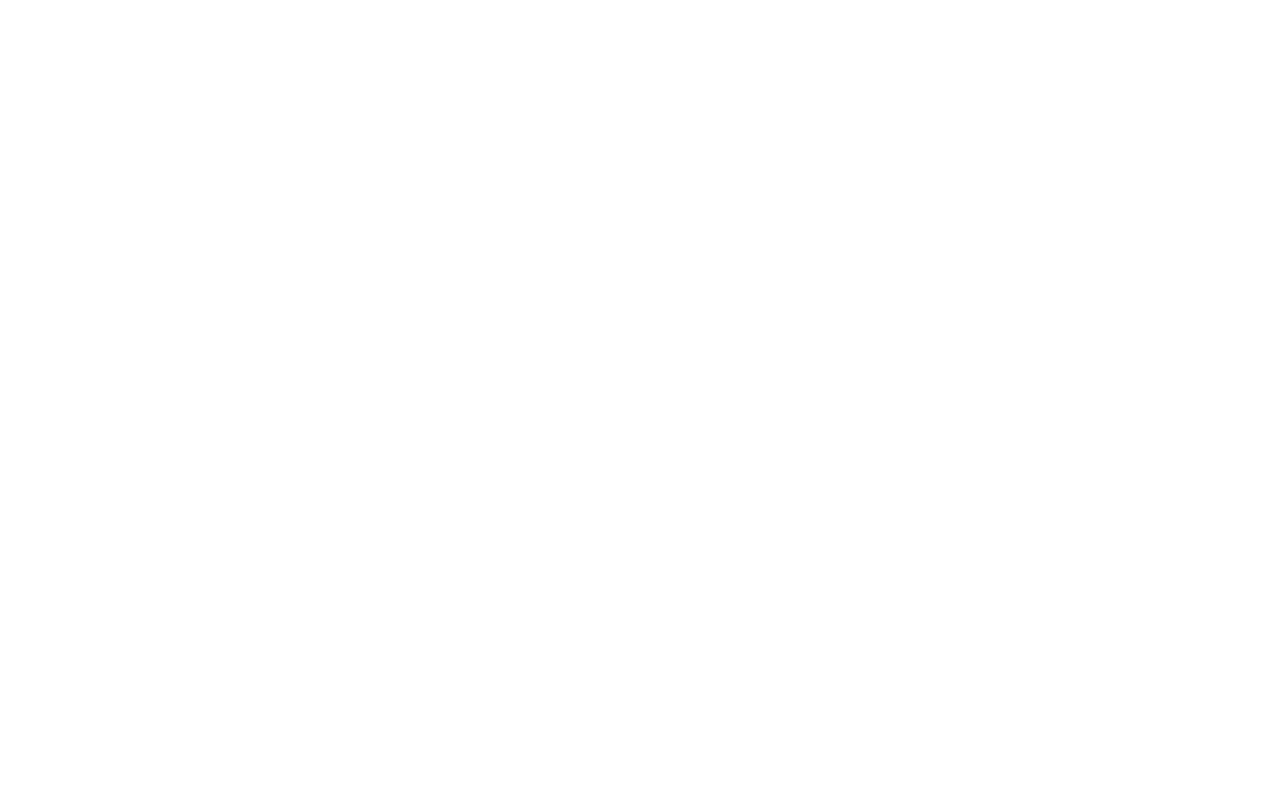
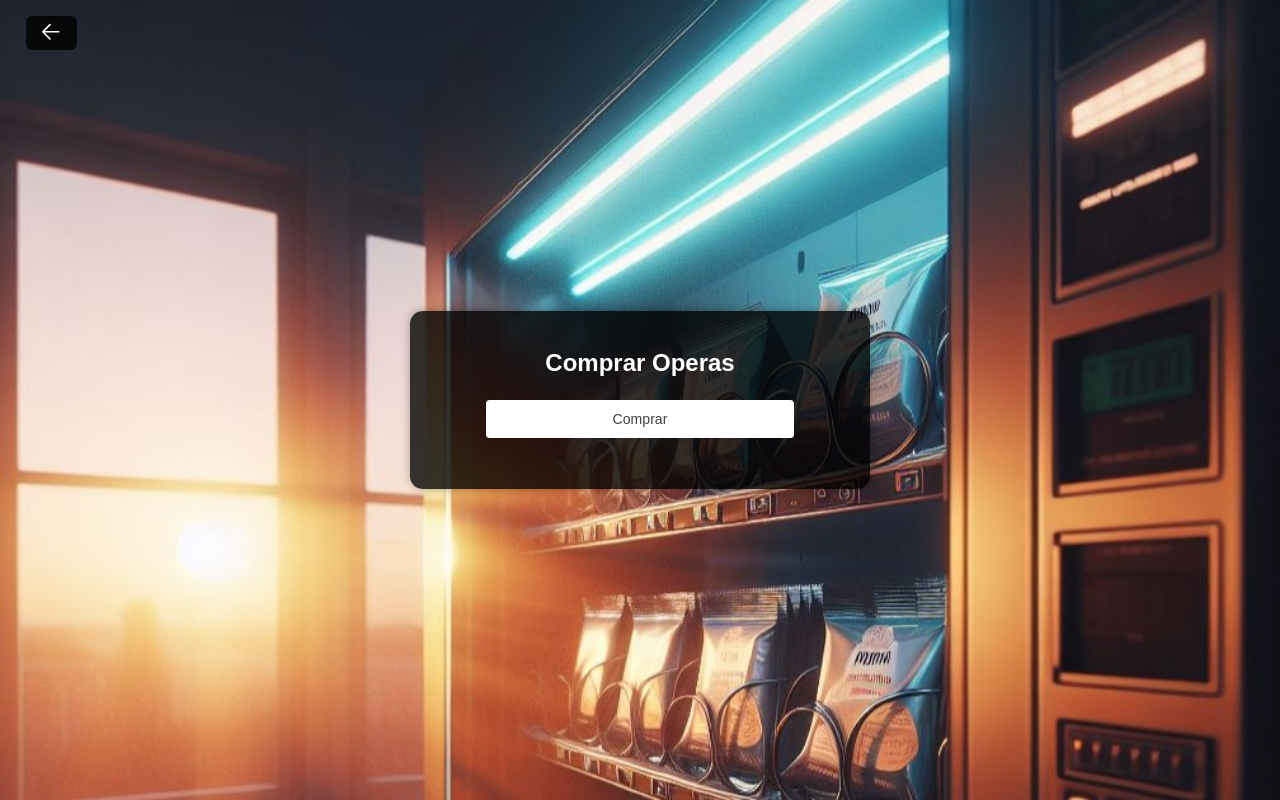
Before and after one commit to pedrojschmidt/expendedora-operas, a React (Create React App) app: page /home in a window 1280 px wide. Built offline with nearby package versions, Linux system fonts and the light colour scheme.

Commit message:
Ui imporovements

```diff
--- a/src/components/GoBackButton.js
+++ b/src/components/GoBackButton.js
@@ -1,7 +1,5 @@
 import {useNavigate} from "react-router-dom";
-import {BiLeftArrowAlt} from "react-icons/bi";
 import './GoBackButton.css'
-import {BsArrowLeft} from "react-icons/bs";
 import {HiArrowSmallLeft} from "react-icons/hi2";
 
 const GoBackButton = () => {
@@ -10,8 +8,6 @@
 
     return(
         <button className="go-back" onClick={() => navigate(-1)}>
-            {/*<BiLeftArrowAlt size={"3vw"}/>*/}
-            {/*<BsArrowLeft size={"3vw"}/>*/}
             <HiArrowSmallLeft size={"2vw"}/>
         </button>
     )
--- a/src/pages/admin/AdminLoginPage.css
+++ b/src/pages/admin/AdminLoginPage.css
@@ -6,6 +6,7 @@
     display: flex;
     align-items: center;
     justify-content: center;
+    font-family: 'Montserrat', sans-serif !important;
 }
 
 .admin-login {
@@ -36,19 +37,17 @@
     border-radius: 0.5vw;
 }
 
-/* Estilos para el botón de inicio de sesión */
-.admin-login button {
-    width: 66%;
-    background-color: #001241;
+.admin-login .contained {
+    width: 80%;
+    padding: 0.7vw 2vw;
+    border-radius: 0.3vw;
+    font-size: 1.1vw;
+    font-weight: 500;
+    border: 0.2vw solid white;
+    cursor: pointer;
+    transition: all 0.2s ease-in-out;
+    margin: 1vw;
+
+    background-color: transparent;
     color: white;
-    border: none;
-    border-radius: 0.5vw;
-    padding: 0.7vw 0;
-    cursor: pointer;
-    font-size: 1.1vw;
 }
-
-/* Estilos para el botón de inicio de sesión al pasar el ratón */
-.admin-login button:hover {
-    background-color: #024d9f;
-}
--- a/src/pages/admin/AdminLoginPage.js
+++ b/src/pages/admin/AdminLoginPage.js
@@ -31,7 +31,7 @@
                     value={password}
                     onChange={handlePasswordChange}
                 />
-                <button onClick={handleLogin}>Ingresar</button>
+                <button className="contained" onClick={handleLogin}>Ingresar</button>
             </div>
         </div>
     );
--- /dev/null
+++ b/src/pages/home/HomePage.css
@@ -0,0 +1,25 @@
+.home {
+    background-image: url("../../images/wallpaper2.jpeg");
+    background-size: cover;
+    font-family: 'Montserrat', sans-serif !important;
+    width: 100vw;
+    height: 100vh;
+    display: flex;
+    align-items: center;
+    justify-content: center;
+}
+
+.home .contained {
+    width: 80%;
+    padding: 0.7vw 2vw;
+    border-radius: 0.3vw;
+    font-size: 1.1vw;
+    font-weight: 500;
+    border: 0.2vw solid white;
+    cursor: pointer;
+    transition: all 0.2s ease-in-out;
+    margin: 1vw;
+
+    background-color: white;
+    color: #424242;
+}
--- a/src/pages/home/HomePage.js
+++ b/src/pages/home/HomePage.js
@@ -1,10 +1,16 @@
-
+import './HomePage.css'
+import GoBackButton from "../../components/GoBackButton";
+import React from "react";
 
 const HomePage = () => {
 
     return(
-        <div>
-
+        <div className="home">
+            <GoBackButton />
+            <div className="admin-login">
+                <h2>Comprar Operas</h2>
+                <button className="contained">Comprar</button>
+            </div>
         </div>
     )
 }
--- a/src/pages/landing/LandingPage.css
+++ b/src/pages/landing/LandingPage.css
@@ -71,20 +71,20 @@
     margin: 1vw;
 }
 
-.landing button:hover {
+button:hover {
     transform: scale(1.03);
     /*background-color: #ffffff;*/
     /*color: #424242;*/
 }
 
 .landing .contained {
-    background-color: transparent;
-    color: white;
+    background-color: white;
+    color: #424242;
 }
 
 .landing .outlined {
-    background-color: white;
-    color: #424242;
+    background-color: transparent;
+    color: white;
 }
 
 .landing-bottom-container {
--- a/src/pages/landing/LandingPage.js
+++ b/src/pages/landing/LandingPage.js
@@ -19,8 +19,8 @@
                     </div>
                 </div>
                 <div className="landing-container-2">
-                    <button className="contained" onClick={() => {navigate('/admin-login')}} >Ingresar como Administrador</button>
-                    <button className="outlined" onClick={() => {navigate('/home')}} >Comprar Operas</button>
+                    <button className="outlined" onClick={() => {navigate('/admin-login')}} >Ingresar como Administrador</button>
+                    <button className="contained" onClick={() => {navigate('/home')}} >Comprar Operas</button>
                 </div>
             </div>
             <div className="landing-bottom-container">
```
